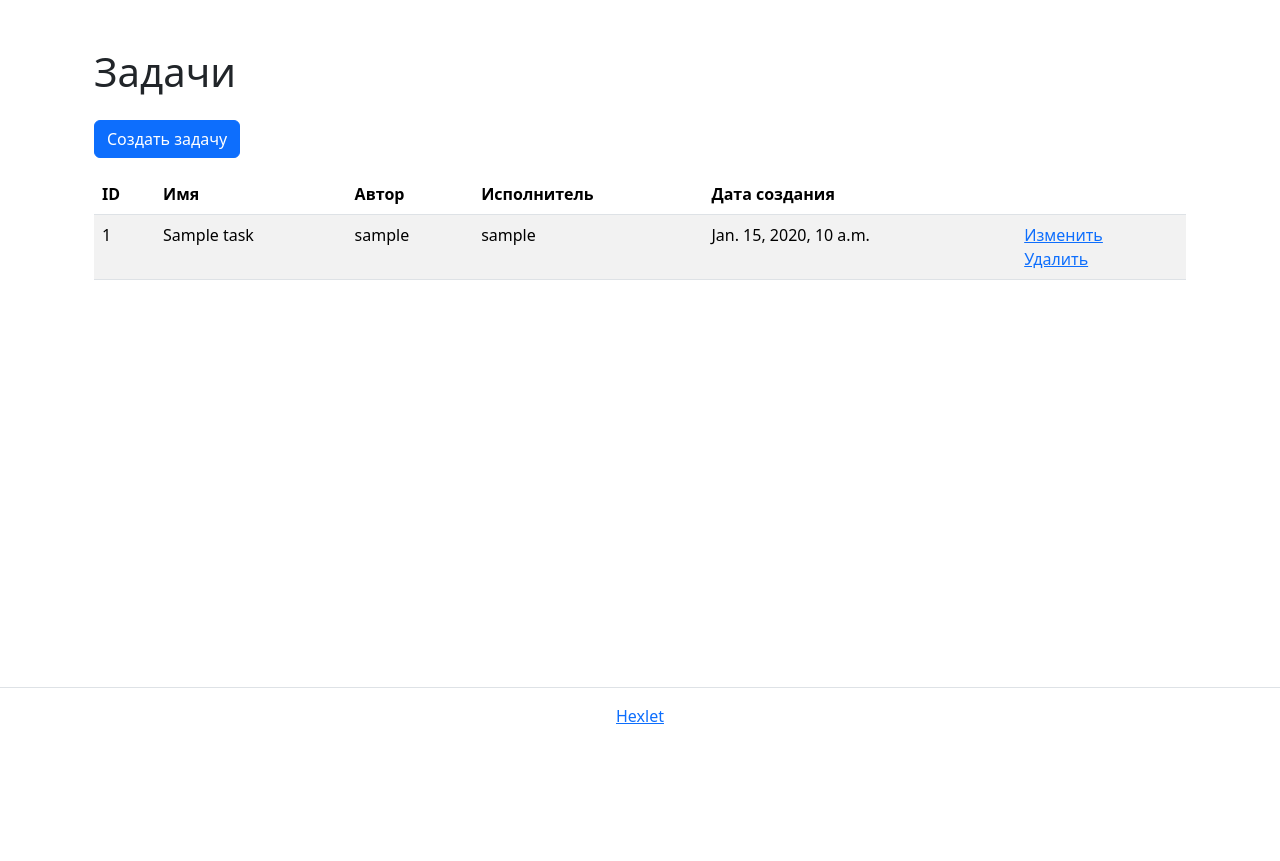
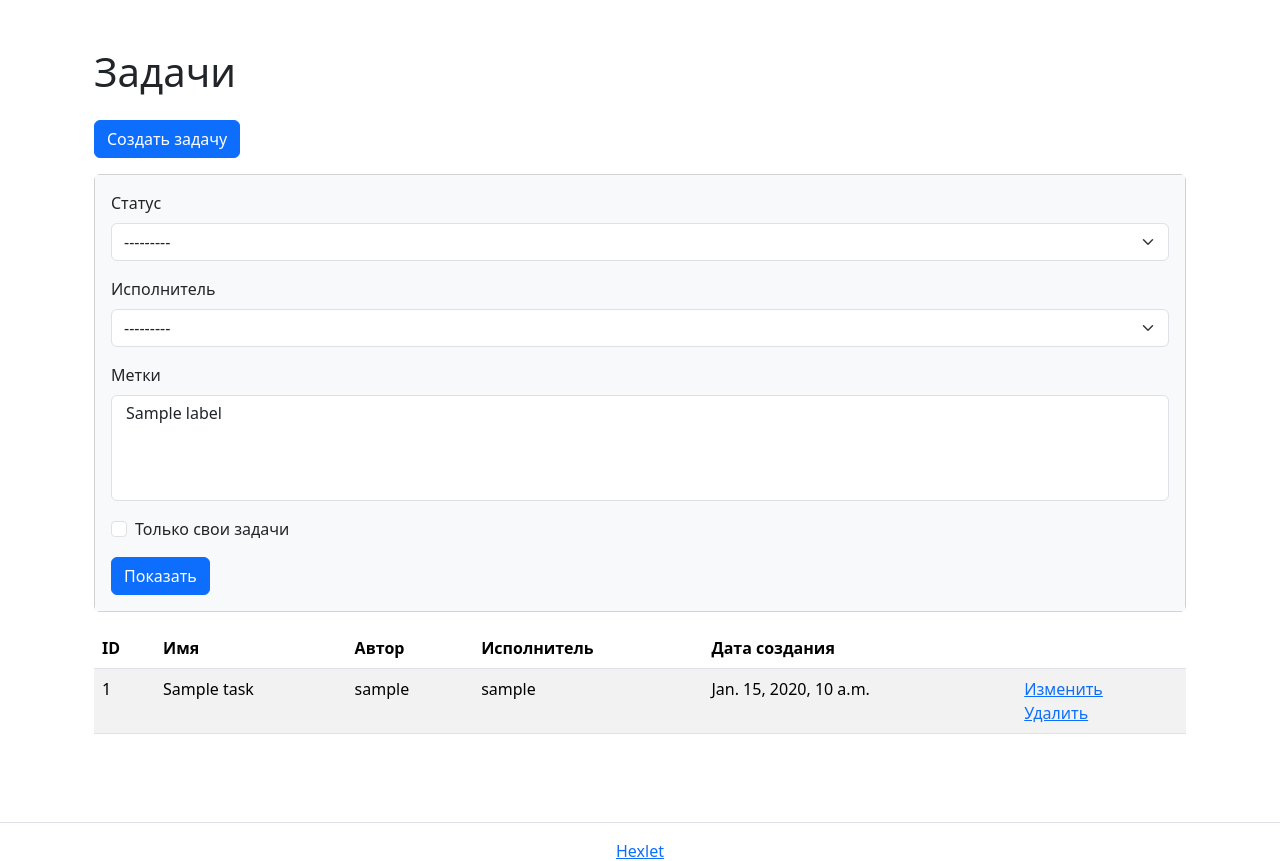
Before and after one commit to chustovalena/python-project-52, a Django app: page /tasks/ in a window 1280 px wide. Shown: the part 56-917 px from the top of the page. Before the commit the page ends 780 px from the top, so only its background shows below. Run offline with Django 5.2, Linux system fonts and the light colour scheme; a user stored in the database is signed in; tables that the repository leaves empty hold one stand-in row (values such as "Sample post").

Commit message:
fix index.html for filter

```diff
--- a/task_manager/task/templates/task/index.html
+++ b/task_manager/task/templates/task/index.html
@@ -1,27 +1,68 @@
 {% extends "base.html" %}
+
 {% block content %}
 <div class="container-fluid flex-grow-1">
     <h1 class="my-4">Задачи</h1>
-        <a class="btn btn-primary mb-3" href="{% url 'tasks:create' %}">Создать задачу</a>
+
+    <a class="btn btn-primary mb-3" href="{% url 'tasks:create' %}">
+        Создать задачу
+    </a>
+
+    <div class="card mb-3">
+        <div class="card-body bg-light">
+            <form method="get">
+
+                <div class="mb-3">
+                    <label class="form-label" for="id_status">Статус</label>
+                    {{ filter.form.status }}
+                </div>
+
+                <div class="mb-3">
+                    <label class="form-label" for="id_executor">Исполнитель</label>
+                    {{ filter.form.executor }}
+                </div>
+
+                <!-- Метки -->
+                <div class="mb-3">
+                    <label class="form-label" for="id_labels">Метки</label>
+                    {{ filter.form.labels }}
+                </div>
+
+                <div class="form-check mb-3">
+                    {{ filter.form.self_tasks }}
+                    <label class="form-check-label" for="id_self_tasks">
+                        Только свои задачи
+                    </label>
+                </div>
+
+                <button class="btn btn-primary" type="submit">
+                    Показать
+                </button>
+
+            </form>
+        </div>
+    </div>
+
     <table class="table table-striped">
         <thead>
             <tr class="fw-weight-bold">
-                    <th scope="col" >ID</th>
-                    <th scope="col">Имя</th>
-                    <th scope="col">Автор</th>
-                    <th scope="col">Исполнитель</th>
-                    <th scope="col">Дата создания</th>
-                    <th scope="col"></th>
+                <th>ID</th>
+                <th>Имя</th>
+                <th>Автор</th>
+                <th>Исполнитель</th>
+                <th>Дата создания</th>
+                <th></th>
             </tr>
         </thead>
+
         <tbody>
-                {% for task in tasks %}
+        {% for task in filter.qs %}
             <tr>
-                    <td>{{task.id}}</td>
-                    <td>{{task.name}}</td>
-                    <td>{{task.author}}</td>
-                    <td>{{task.executor}}</td>
-                    <td>{{task.created_at}}</td>
+                <td>{{ task.id }}</td>
+                <td>{{ task.name }}</td>
+                <td>{{ task.author }}</td>
+                <td>{{ task.executor }}</td>
+                <td>{{ task.created_at }}</td>
                 <td>
                     <a href="{% url 'tasks:update' task.id %}">Изменить</a><br>
                     <a href="{% url 'tasks:delete' task.id %}">Удалить</a>
@@ -30,5 +71,6 @@
         {% endfor %}
         </tbody>
     </table>
+
 </div>
 {% endblock content %}
```
Lines whose indentation alone changed are shown as unchanged.
